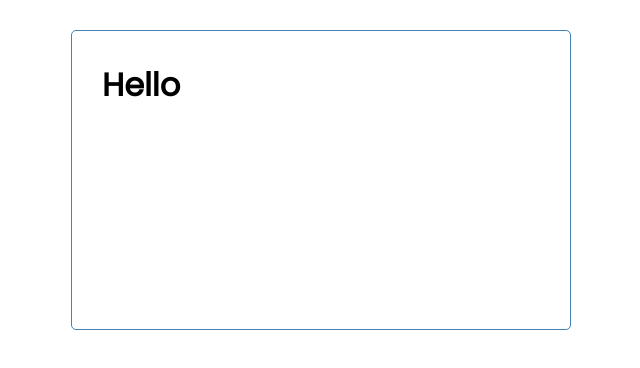
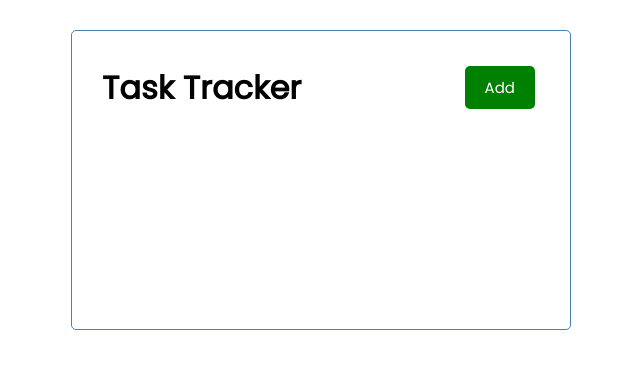
Before and after one commit to zongxili/TaskTracker, a React (Create React App) app: page / in a window 1280 px wide. Shown: the top 368 px of the page, without its empty margins (319-959 px from the left). Built offline with nearby package versions, Linux system fonts and the light colour scheme.

Commit message:
added more props

```diff
--- a/src/App.js
+++ b/src/App.js
@@ -6,7 +6,7 @@
 
   return (
     <div className="container">
-      <Header title='Hello' />
+      <Header title='Task Tracker' />
     </div>
   );
 }
--- /dev/null
+++ b/src/components/Button.js
@@ -0,0 +1,21 @@
+import propTypes from 'prop-types';
+
+const Button = ({ color, text, onClick }) => {
+
+  return (
+    <button onClick={onClick} style={{ backgroundColor: color }} className='btn'>{text}</button>
+  )
+}
+
+Button.defaultProps = {
+  color: 'steelblue',
+}
+
+Button.propTypes = {
+  text: propTypes.string,
+  color: propTypes.string,
+  onClick: propTypes.func,
+};
+
+
+export default Button;
--- a/src/components/Header.js
+++ b/src/components/Header.js
@@ -1,11 +1,16 @@
-import React from 'react'
-import propTypes from 'prop-types'
+import propTypes from 'prop-types';
+import Button from './Button';
 
 const Header = ({ title }) => {
+  const onClick = (e) => {
+    console.log(e);
+  };
+
   return (
-    <div>
+    <header className='header'>
       <h1>{title}</h1>
-    </div >
+      <Button color='green' text='Add' onClick={onClick} />
+    </header>
   )
 }
 
--- a/src/index.css
+++ b/src/index.css
@@ -1,4 +1,4 @@
-@import url('https://fonts.googleapis.com/css2?family=Poppins:wght@300;400&display=swap');
+@import url('https://fonts.googleapis.com/css2?family=Poppins:wght@300;400&display=swap'); /* import FootAwesome */
 
 * {
   box-sizing: border-box;
```
